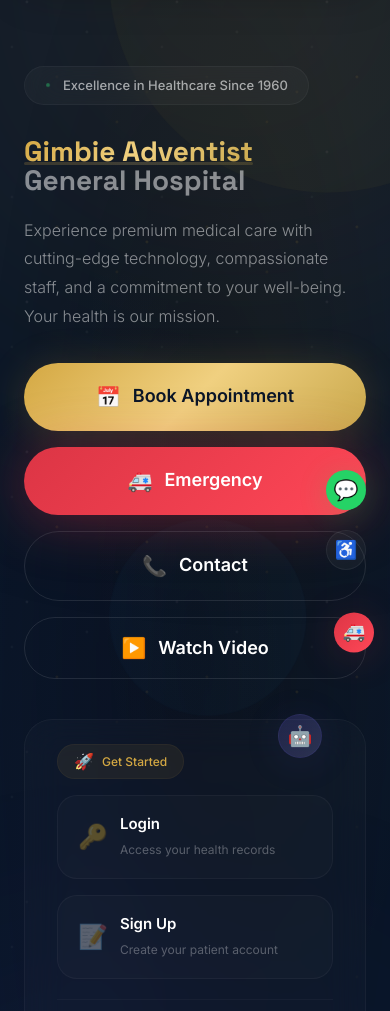
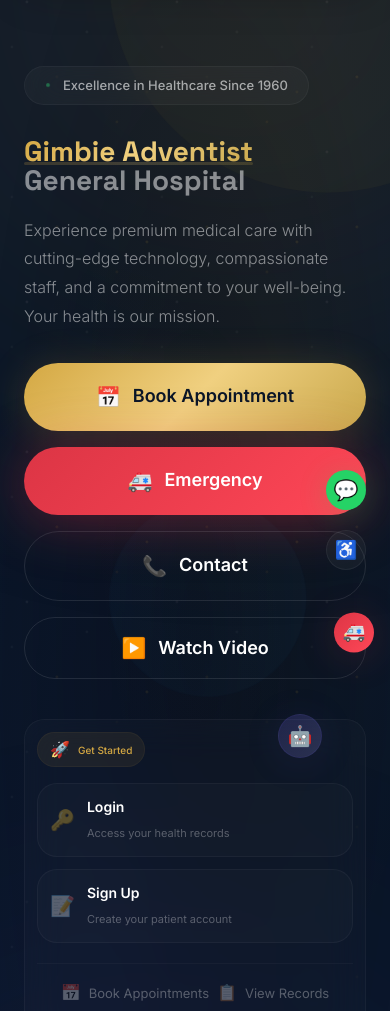
Before and after one commit to mamme234/Ghimbi-Adventist-General-hospital, a plain HTML site: page frontend/index.html in a window 390 px wide. Shown: the part 70-1081 px from the top of the page. Drawn offline with Linux system fonts and the light colour scheme; no server answers.

Commit message:
Update style.css

```diff
--- a/frontend/style.css
+++ b/frontend/style.css
@@ -2646,3 +2646,192 @@ body {
 .toast.show {
     transform: translateX(0);
    }
+/* ============ GET STARTED SECTION ============ */
+.hero-get-started {
+    margin-top: var(--space-6);
+    padding: var(--space-6) var(--space-7);
+    background: rgba(255, 255, 255, 0.02);
+    backdrop-filter: blur(20px);
+    -webkit-backdrop-filter: blur(20px);
+    border: 1px solid rgba(255, 255, 255, 0.04);
+    border-radius: var(--radius-lg);
+    animation: fadeInUp 0.8s ease 0.7s forwards;
+    opacity: 0;
+}
+
+.get-started-badge {
+    display: inline-flex;
+    align-items: center;
+    gap: var(--space-2);
+    padding: var(--space-1) var(--space-4);
+    background: rgba(212, 168, 67, 0.08);
+    border: 1px solid rgba(212, 168, 67, 0.06);
+    border-radius: var(--radius-full);
+    font-size: 12px;
+    font-weight: 500;
+    color: var(--gold);
+    margin-bottom: var(--space-4);
+}
+
+.badge-icon {
+    font-size: 16px;
+}
+
+.get-started-options {
+    display: grid;
+    grid-template-columns: repeat(3, 1fr);
+    gap: var(--space-4);
+    margin-bottom: var(--space-5);
+}
+
+.get-started-btn {
+    display: flex;
+    align-items: center;
+    gap: var(--space-3);
+    padding: var(--space-4) var(--space-5);
+    background: rgba(255, 255, 255, 0.02);
+    border: 1px solid rgba(255, 255, 255, 0.04);
+    border-radius: var(--radius-md);
+    text-decoration: none;
+    color: rgba(255, 255, 255, 0.6);
+    transition: var(--transition-spring);
+    cursor: pointer;
+    position: relative;
+}
+
+.get-started-btn:hover {
+    background: rgba(255, 255, 255, 0.04);
+    border-color: rgba(212, 168, 67, 0.1);
+    transform: translateY(-4px);
+    box-shadow: var(--shadow-lg);
+}
+
+.get-started-btn .btn-icon {
+    font-size: 24px;
+    flex-shrink: 0;
+}
+
+.get-started-btn strong {
+    display: block;
+    font-size: 15px;
+    color: var(--white);
+    font-weight: 600;
+}
+
+.get-started-btn span {
+    font-size: 12px;
+    color: rgba(255, 255, 255, 0.3);
+}
+
+.get-started-arrow {
+    margin-left: auto;
+    font-size: 18px;
+    color: rgba(255, 255, 255, 0.1);
+    transition: var(--transition);
+}
+
+.get-started-btn:hover .get-started-arrow {
+    color: var(--gold);
+    transform: translateX(4px);
+}
+
+.get-started-btn.login-btn:hover {
+    border-color: rgba(52, 152, 219, 0.2);
+    background: rgba(52, 152, 219, 0.04);
+}
+
+.get-started-btn.register-btn:hover {
+    border-color: rgba(212, 168, 67, 0.2);
+    background: rgba(212, 168, 67, 0.04);
+}
+
+.get-started-btn.dashboard-btn:hover {
+    border-color: rgba(46, 204, 113, 0.2);
+    background: rgba(46, 204, 113, 0.04);
+}
+
+.get-started-features {
+    display: flex;
+    align-items: center;
+    gap: var(--space-5);
+    justify-content: center;
+    padding-top: var(--space-4);
+    border-top: 1px solid rgba(255, 255, 255, 0.03);
+}
+
+.feature-item {
+    display: flex;
+    align-items: center;
+    gap: var(--space-2);
+    font-size: 13px;
+    color: rgba(255, 255, 255, 0.3);
+}
+
+.feature-item span:first-child {
+    font-size: 16px;
+}
+
+.feature-divider {
+    width: 1px;
+    height: 20px;
+    background: rgba(255, 255, 255, 0.04);
+}
+
+/* ============ RESPONSIVE - GET STARTED ============ */
+@media (max-width: 1024px) {
+    .get-started-options {
+        grid-template-columns: 1fr 1fr;
+    }
+}
+
+@media (max-width: 768px) {
+    .hero-get-started {
+        padding: var(--space-4);
+        border-radius: var(--radius-md);
+    }
+
+    .get-started-options {
+        grid-template-columns: 1fr;
+        gap: var(--space-3);
+    }
+
+    .get-started-btn {
+        padding: var(--space-3) var(--space-4);
+    }
+
+    .get-started-features {
+        flex-wrap: wrap;
+        gap: var(--space-2);
+    }
+
+    .feature-divider {
+        display: none;
+    }
+}
+
+@media (max-width: 480px) {
+    .hero-get-started {
+        padding: var(--space-3);
+    }
+
+    .get-started-badge {
+        font-size: 10px;
+        padding: var(--space-1) var(--space-3);
+    }
+
+    .get-started-btn {
+        padding: var(--space-3);
+    }
+
+    .get-started-btn .btn-icon {
+        font-size: 20px;
+    }
+
+    .get-started-btn strong {
+        font-size: 14px;
+    }
+
+    .get-started-btn span {
+        font-size: 11px;
+    }
+       }
```
